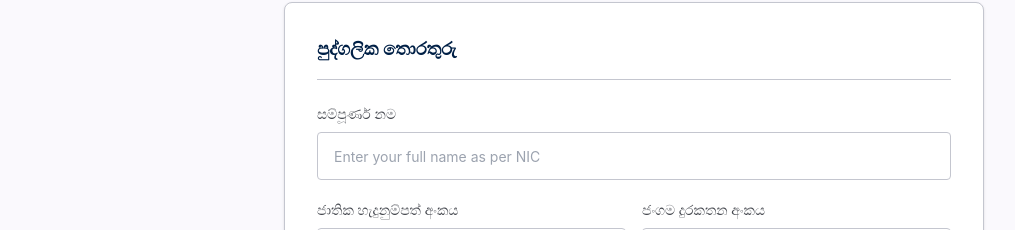
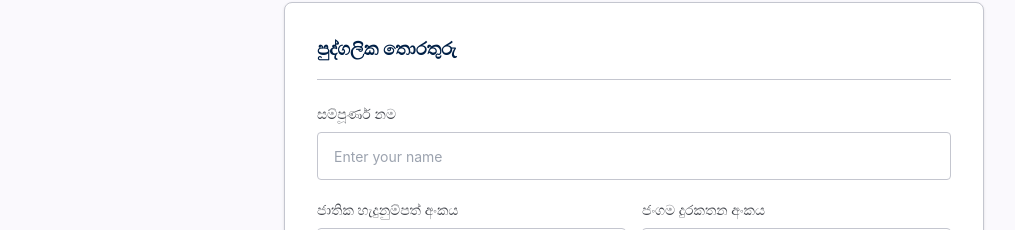
Before and after one commit to Ishini-0313/Foreign_leave---frontend, a React (Vite) app: page /register in a window 1280 px wide. Shown: the part 291-521 px from the top of the page, without its empty margins (6-1021 px from the left). Built offline with nearby package versions, Linux system fonts and the light colour scheme.

Commit message:
placeholder text changed

```diff
--- a/src/pages/register.tsx
+++ b/src/pages/register.tsx
@@ -141,7 +141,7 @@ export default function Register() {
                 name="fullName"
                 value={formData.fullName}
                 onChange={handleChange}
-                placeholder="Enter your full name as per NIC"
+                placeholder="Enter your name "
                 className="w-full h-12 px-4 border border-[#C4C6CF] rounded bg-white text-sm text-[#1A1B1E] placeholder:text-[#9CA3AF] outline-none focus:border-[#002046] focus:ring-1 focus:ring-[#002046] transition-colors"
               />
 
```
